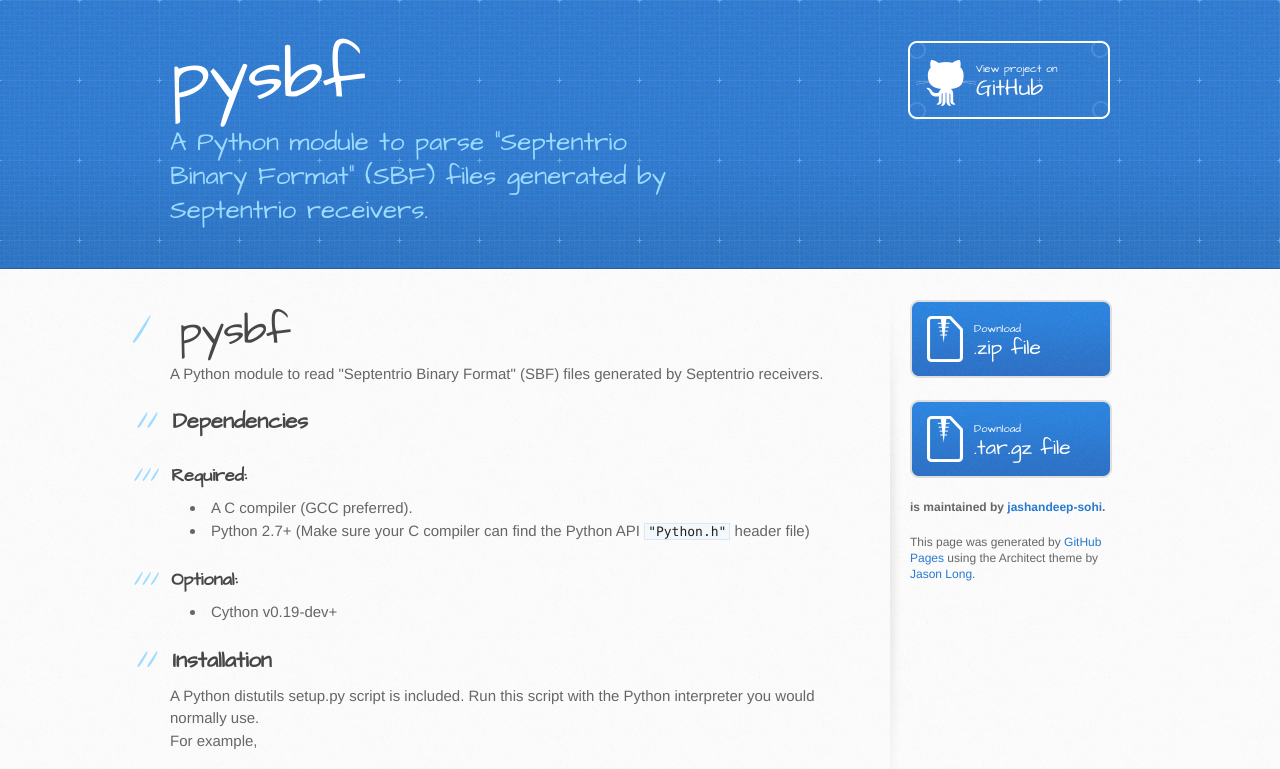
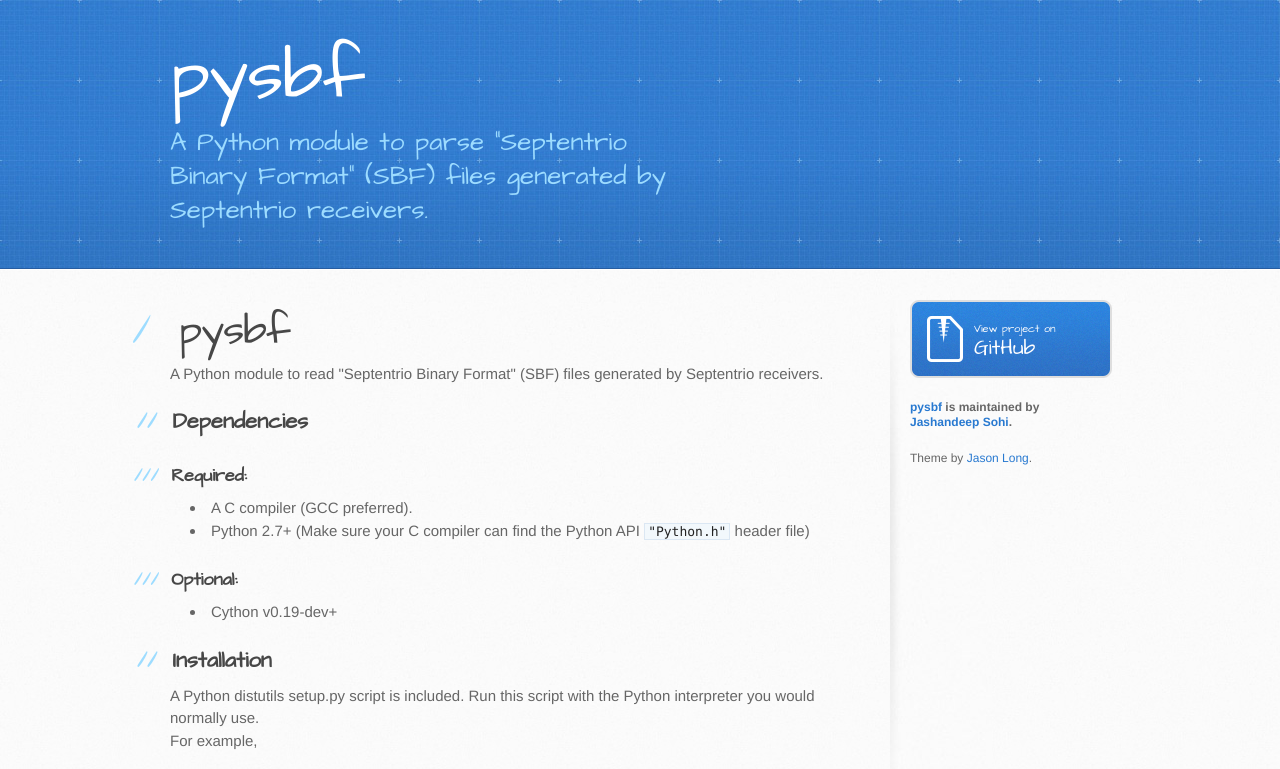
Before and after one commit to jashandeep-sohi/pysbf, a plain HTML site: page index.html in a window 1280 px wide. Shown: the top 769 px of the page. Drawn offline with Linux system fonts and the light colour scheme.

Commit message:
Remove download links from side bar

```diff
--- a/index.html
+++ b/index.html
@@ -60,7 +60,6 @@
       <div class="inner">
         <h1>pysbf</h1>
         <h2>A Python module to parse &quot;Septentrio Binary Format&quot; (SBF) files generated by Septentrio receivers.</h2>
-        <a href="https://github.com/jashandeep-sohi/pysbf" class="button"><small>View project on</small>GitHub</a>
       </div>
     </header>
 
@@ -169,18 +168,10 @@ the <code>blocknames</code> parameter.  </p>
         </section>
 
         <aside id="sidebar">
-          <a href="https://github.com/jashandeep-sohi/pysbf/zipball/master" class="button">
-            <small>Download</small>
-            .zip file
-          </a>
-          <a href="https://github.com/jashandeep-sohi/pysbf/tarball/master" class="button">
-            <small>Download</small>
-            .tar.gz file
-          </a>
+          <a href="https://github.com/jashandeep-sohi/pysbf" class="button"><small>View project on</small>GitHub</a>
+          <p class="repo-owner"><a href="https://github.com/jashandeep-sohi/pysbf">pysbf</a> is maintained by <a href="https://github.com/jashandeep-sohi">Jashandeep Sohi</a>.</p>
 
-          <p class="repo-owner"><a href="https://github.com/jashandeep-sohi/pysbf"></a> is maintained by <a href="https://github.com/jashandeep-sohi">jashandeep-sohi</a>.</p>
-
-          <p>This page was generated by <a href="https://pages.github.com">GitHub Pages</a> using the Architect theme by <a href="https://twitter.com/jasonlong">Jason Long</a>.</p>
+          <p>Theme by <a href="https://twitter.com/jasonlong">Jason Long</a>.</p>
         </aside>
       </div>
     </div>
```
